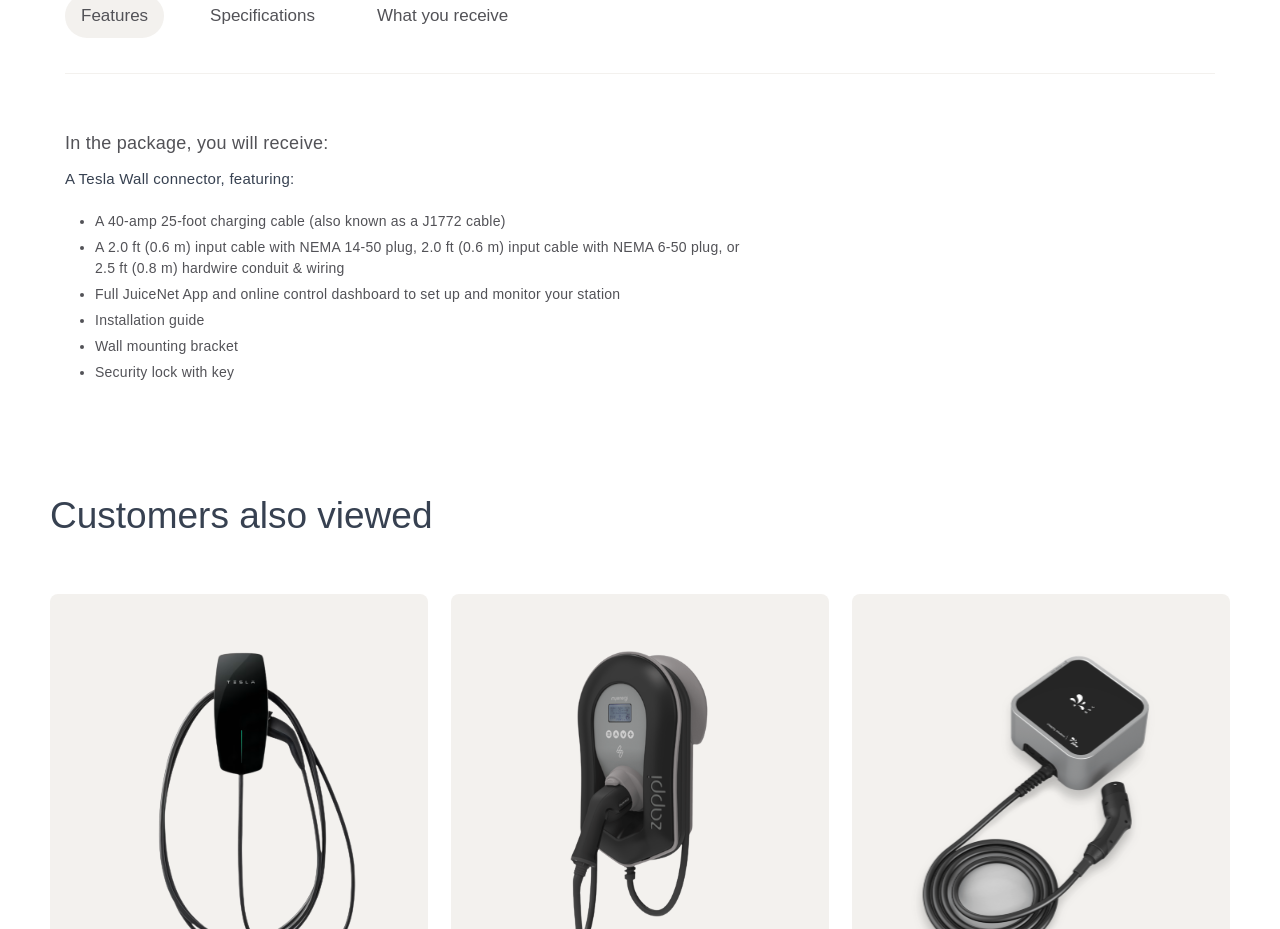
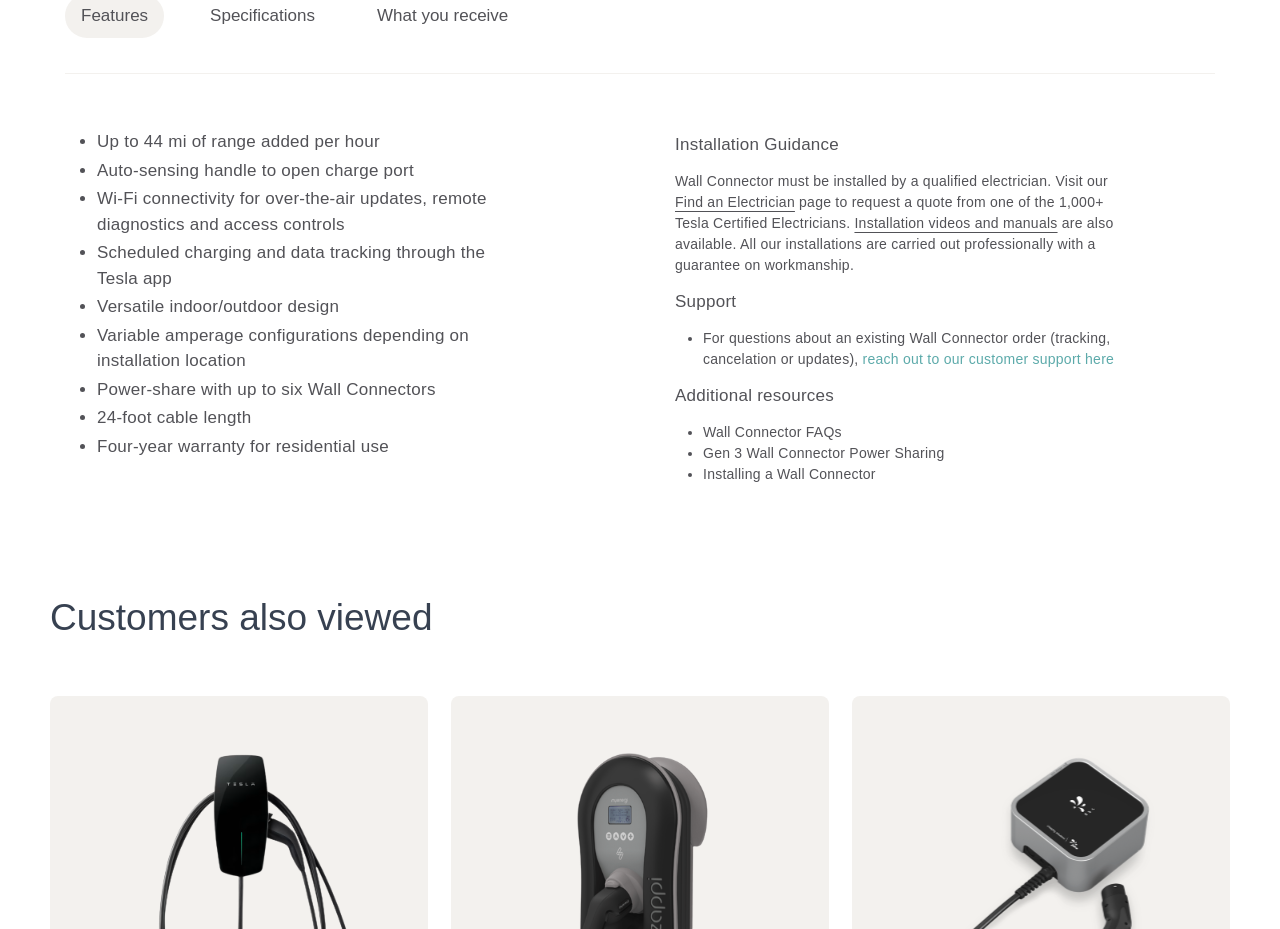
Before and after one commit to owlcode3/ion-ev, a React (Vite) app: page /shop/1 in a window 1280 px wide. Shown: the part 1055-1984 px from the top of the page. Built offline with nearby package versions, Linux system fonts and the light colour scheme; a web font is replaced by a local one.

Commit message:
done with ProductDetailsFeatures logic

```diff
--- a/src/components/component/ProductDetailsFeatures.tsx
+++ b/src/components/component/ProductDetailsFeatures.tsx
@@ -1,26 +1,34 @@
+import { useState } from "react";
 import Features from "./Features"
 import Specifications from "./Specifications"
 import WhatYouReceive from "./WhatYouReceive"
 
+type ActiveType = "features" | "specifications" | "whatYouReceive";
+
 function ProductDetailsFeatures() {
+
+  const [active, setActive] = useState<ActiveType>("features");
+
   return (
     <div className="pd-features">
       <ul className="pd-features__lists-1 pd-features__box-1">
-        <li className='pd-features__list-1 active-fl'>
+        <li className={`pd-features__list-1 ${active === "features" ? "active-fl" : " "}`} onClick={() => setActive("features")}>
           Features
         </li>
 
-        <li className='pd-features__list-1'>
+        <li className={`pd-features__list-1 ${active === "specifications" ? "active-fl" : " "}`} onClick={() => setActive("specifications")}>
           Specifications
         </li>
 
-        <li className='pd-features__list-1'>
+        <li className={`pd-features__list-1 ${active === "whatYouReceive" ? "active-fl" : " "}`} onClick={() => setActive("whatYouReceive")}>
           What you receive
         </li>
       </ul>
 
       <div className="pd-features__box-2">
-        <WhatYouReceive />
+        {active === "features" ? <Features /> : ""}
+        {active === "specifications" ? <Specifications /> : ""}
+        {active === "whatYouReceive" ? <WhatYouReceive /> : ""}
       </div>
     </div>
   )
```
